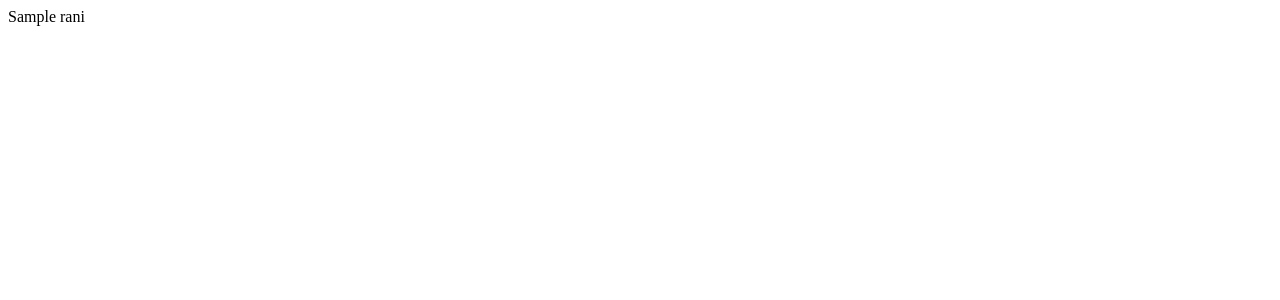
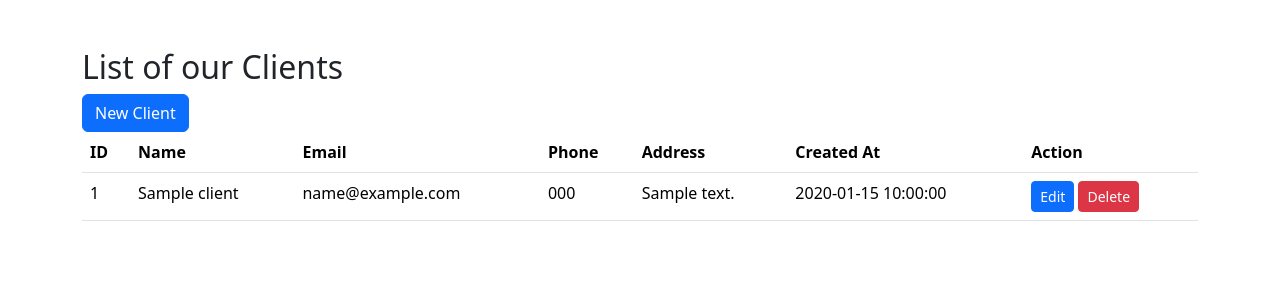
Before and after one commit to tinmayrob/madam_tinmay, a PHP site: page / in a window 1280 px wide. Before the commit the part shown is almost empty. Shown: the top 300 px of the page. Run offline with PHP 8.4, Linux system fonts and the light colour scheme; tables that the repository leaves empty or names only in its code hold one stand-in row (values such as "Sample post").

Commit message:
made changes

```diff
--- a/index.php
+++ b/index.php
@@ -3,9 +3,69 @@
 <head>
     <meta charset="UTF-8">
     <meta name="viewport" content="width=device-width, initial-scale=1.0">
-    <title>Document</title>
+    <title>My CRUD</title>
+    <link rel="stylesheet" href="https://cdn.jsdelivr.net/npm/bootstrap@5.3.3/dist/css/bootstrap.min.css">
 </head>
 <body>
-    Sample rani
+    <div class="container my-5">
+        <h2>List of our Clients</h2>
+        <a class="btn btn-primary" href="/mycrud/create.php" role="button">New Client</a>
+        <br>
+        <table class="table">
+            <tr>
+                <th>ID</th>
+                <th>Name</th>
+                <th>Email</th>
+                <th>Phone</th>
+                <th>Address</th>
+                <th>Created At</th>
+                <th>Action</th>
+            </tr>
+            <thead>
+                <tbody>
+                    <?php
+                    $servername = "localhost";
+                    $username = "root";
+                    $password = "";
+                    $database = "mycrud";
+
+                    $conn = new mysqli($servername, $username, $password, $database);
+
+                    if ($conn->connect_error) {
+                        die("Connection failed". $conn->connect_error);
+                    }
+
+                    $sql = "SELECT * FROM clients";
+                    $result = $conn->query($sql);
+
+                    if (!$result) {
+                        die("Invalid query". $conn->error);
+                    }
+
+                    while ($row = $result->fetch_assoc()) {
+                        echo"
+                        <tr>
+                            <td>$row[id]</td>
+                            <td>$row[name]</td>
+                            <td>$row[email]</td>
+                            <td>$row[phone]</td>
+                            <td>$row[address]</td>
+                            <td>$row[created_at]</td>
+                            <td>
+                                <a class='btn btn-primary btn-sm' href='/mycrud/edit.php?id=$row[id]'>Edit</a>
+                                <a class='btn btn-danger btn-sm' href='/mycrud/delete.php?id=$row[id]'>Delete</a>
+                            </td>
+                        </tr>
+                        ";
+                    }
+
+
+
+                    ?>
+                </tbody>
+            </thead>
+
+        </table>
+    </div>
 </body>
 </html>
```
